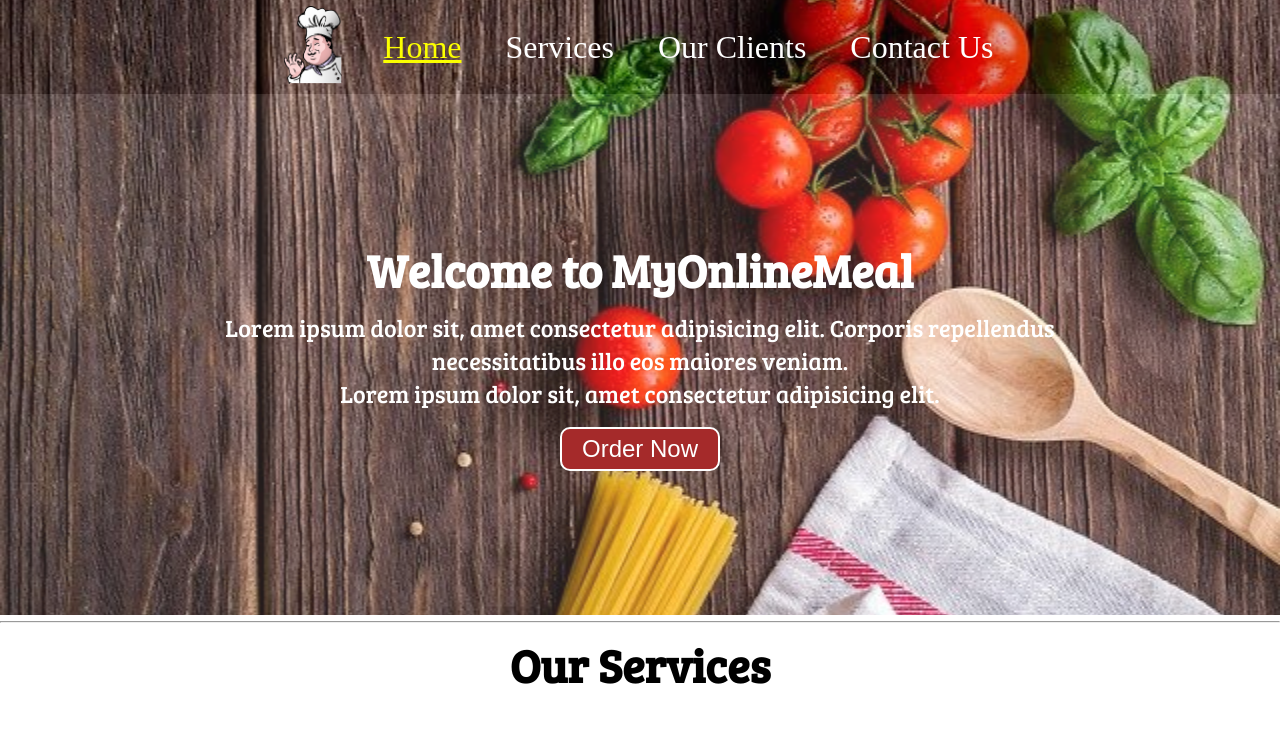
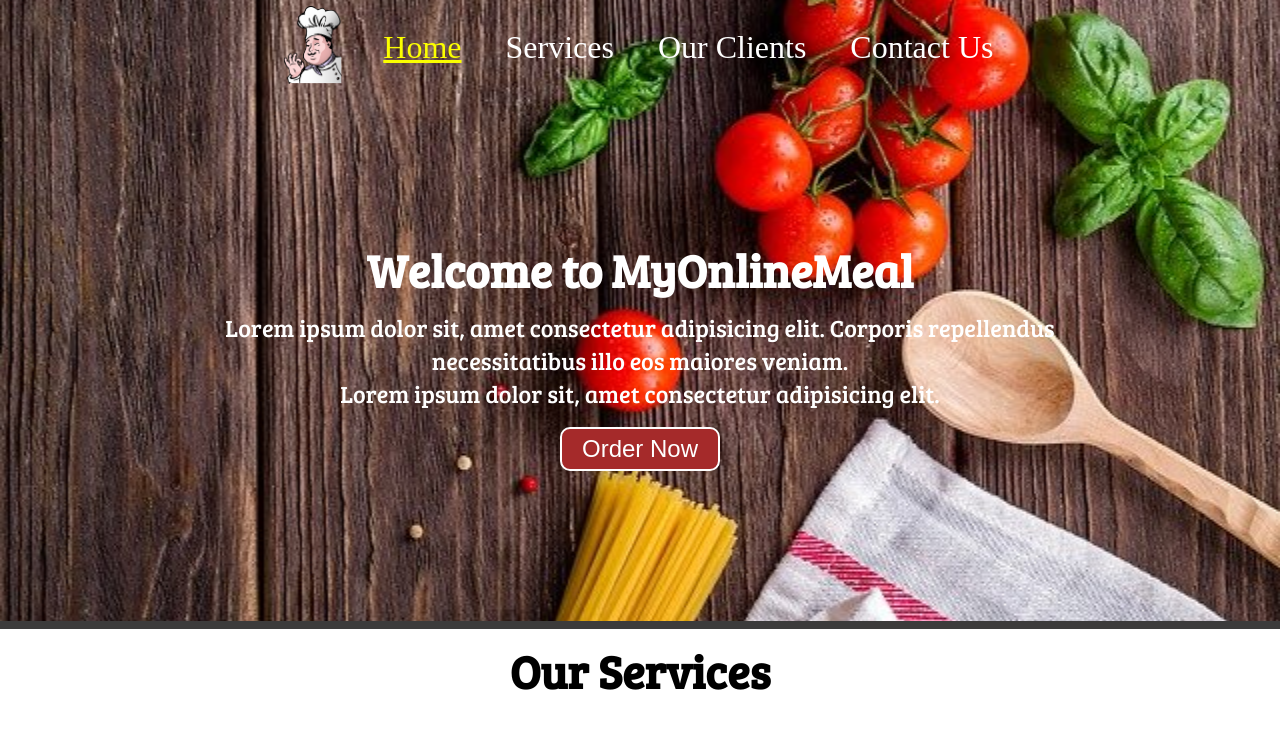
Before and after one commit to hiteshthapa123/Food-delivery-webpage, a plain HTML site: page index.html in a window 1280 px wide. Shown: the top 743 px of the page. Drawn offline with Linux system fonts and the light colour scheme.

Commit message:
Update style.css

```diff
--- a/CSS/style.css
+++ b/CSS/style.css
@@ -9,36 +9,25 @@ html {
     scroll-behavior: smooth;
 }
 
+.main {
+    background: url(../bg1.jpg) no-repeat center center/cover;
+
+}
+
 /* navigation bar  */
 #navbar {
     display: flex;
-    position: relative;
-    top: 0px;
     align-items: center;
     justify-content: center;
+    position: relative;
 }
-
 
 #navbar ul {
     display: flex;
 }
 
-#navbar::before {
-    content: "";
-    background-color: black;
-    position: absolute;
-    top: 0;
-    left: 0;
-    height: 100%;
-    width: 100%;
-    z-index: -1;
-    opacity: 0.89;
-
-}
-
 #navbar ul li a {
     padding: 3px 22px;
-    display: block;
     text-decoration: none;
     color: white;
 }
@@ -72,18 +61,6 @@ html {
     align-items: center;
 }
 
-#home::before {
-    content: "";
-    background: url(../bg1.jpg) no-repeat center center/cover;
-    position: absolute;
-    top: 0;
-    left: 0;
-    height: 615px;
-    width: 100%;
-    z-index: -1;
-    opacity: 0.89;
-}
-
 #home h1 {
     color: white;
     text-align: center;
@@ -95,6 +72,13 @@ html {
     text-align: center;
     font-size: 1.5rem;
     font-family: 'Bree Serif', serif;
+}
+
+body hr {
+    height: 0.5rem;
+    background-color: #3c3b3b;
+    border: none;
+    outline: none;
 }
 
 /* service section  */
@@ -123,27 +107,15 @@ html {
 }
 
 /* clients section  */
-/* #client-section{
-    height: 344px;
 
-} */
-#client-section::before {
-    content: "";
-    position: absolute;
+#client-section{
     background: url('../bg.jpg') no-repeat center center/cover;
-    width: 100%;
-    height: 325px;
-    z-index: -1;
-    opacity: 0.69;
-
 }
 
 #clients {
     display: flex;
     justify-content: center;
     align-items: center;
-
-
 }
 
 #clients img {
@@ -153,6 +125,7 @@ html {
 .client-item {
     padding: 34px;
 }
+
 
 /* contact section */
 #contact-box input,
@@ -175,17 +148,12 @@ html {
 }
 
 #contact-box label {
-    font-size: 1.3rem ;
+    font-size: 1.3rem;
     font-family: 'Bree Serif', serif;
 }
 
-#contact::before {
-    content: "";
-    position: absolute;
-    width: 100%;
-    height: 520px;
-    z-index: -1;
-    opacity: 0.6;
+#contact{
+
     background: url('../contact.jpg') no-repeat center center/cover;
 
 }
@@ -220,6 +188,7 @@ footer {
     border-radius: 10px;
     cursor: pointer;
 }
+
 .center {
     text-align: center;
 }
```
